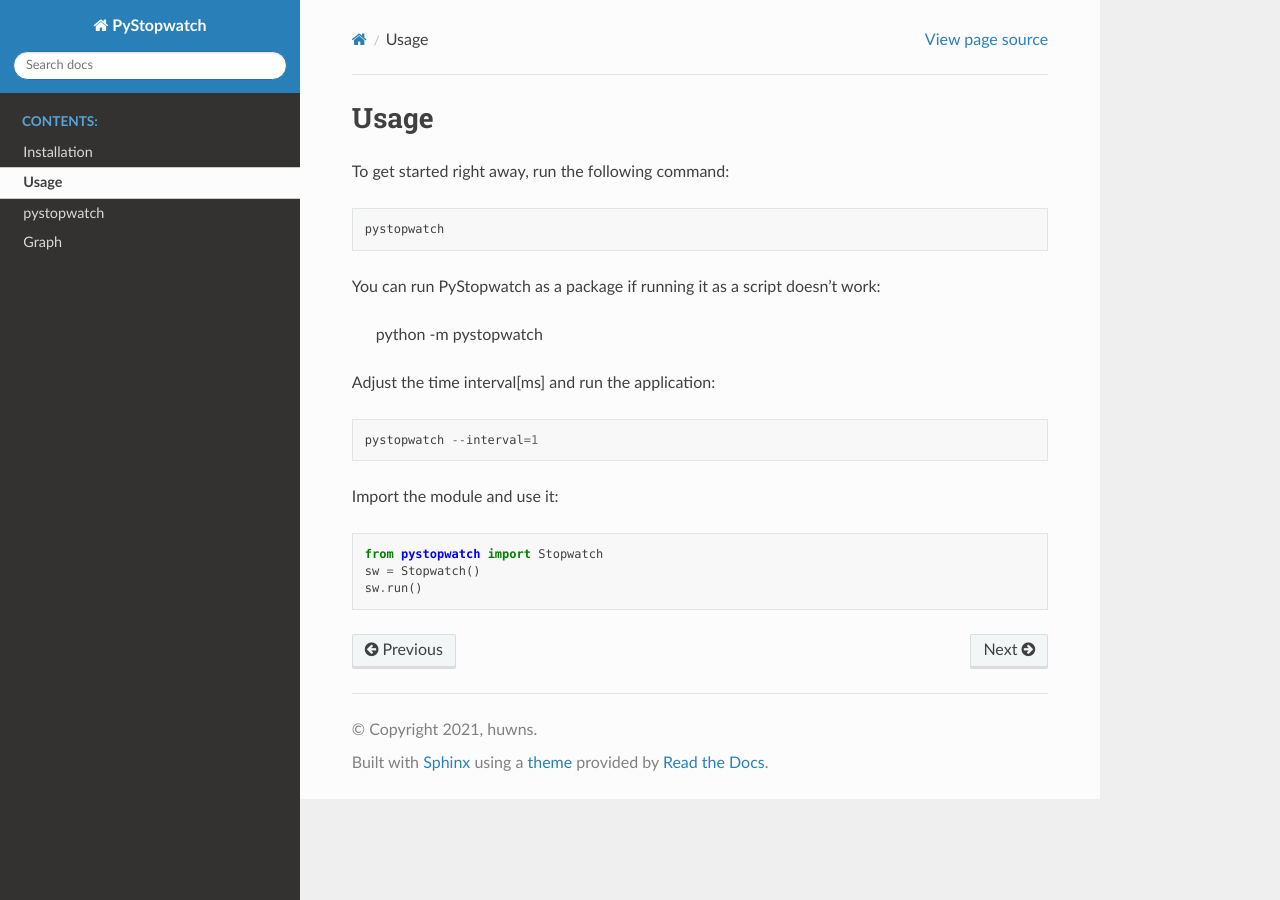
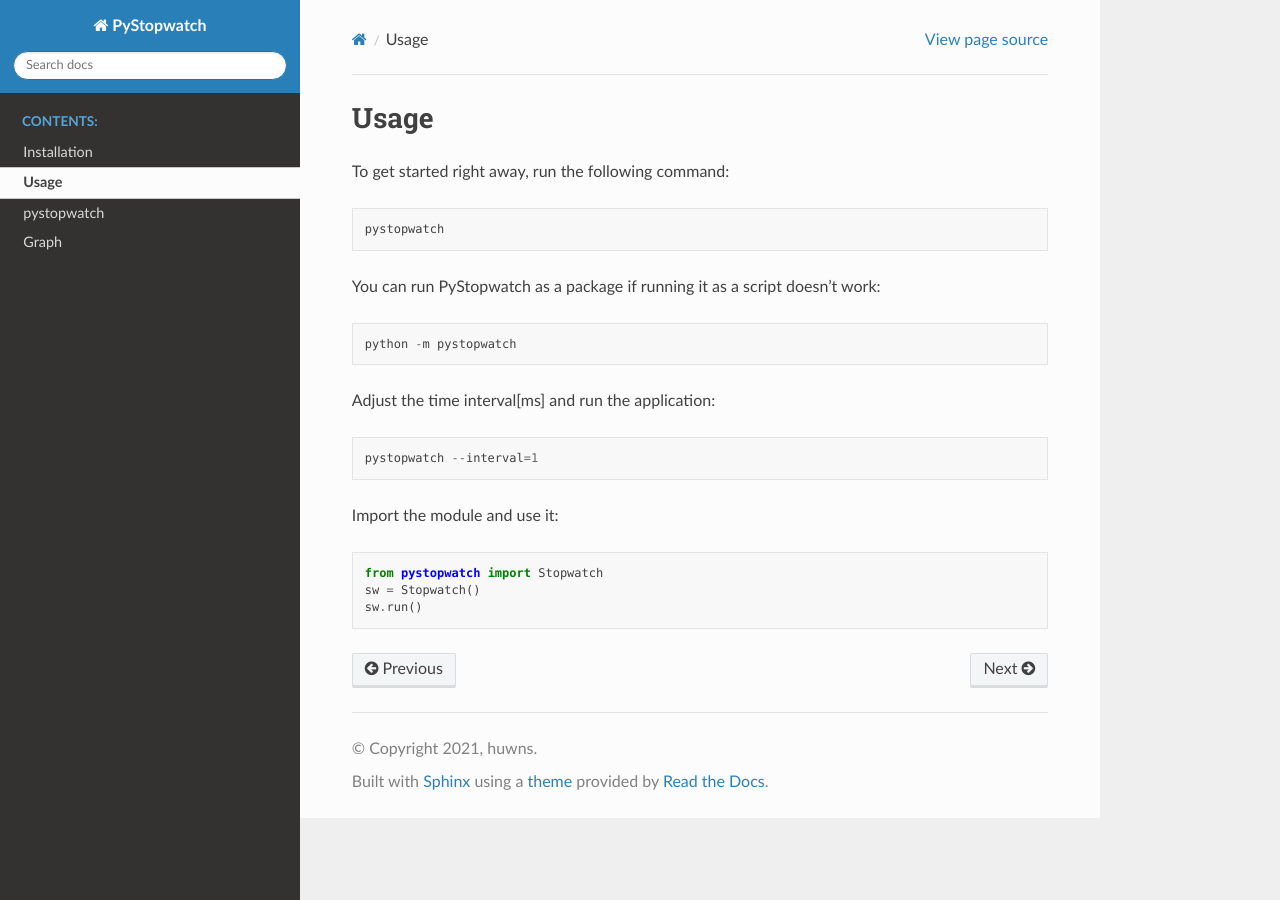
Before and after one commit to huwns/pystopwatch, a Sphinx documentation site: the page built from doc/source/usage.rst, in a window 1280 px wide. Built offline with Sphinx 7.4.7 and the Read the Docs theme 2.0.0, drawn with Linux system fonts in a browser that asks for light colours.

Commit message:
fix missing colon

```diff
--- a/doc/source/usage.rst
+++ b/doc/source/usage.rst
@@ -6,7 +6,8 @@
 
     pystopwatch
 
-You can run PyStopwatch as a package if running it as a script doesn't work:
+
+You can run PyStopwatch as a package if running it as a script doesn't work::
 
     python -m pystopwatch
 
--- a/pystopwatch/__init__.py
+++ b/pystopwatch/__init__.py
@@ -1,3 +1,3 @@
-__version__ = "1.0.9"
+__version__ = "1.1.0"
 
 from .pystopwatch import Stopwatch
```
